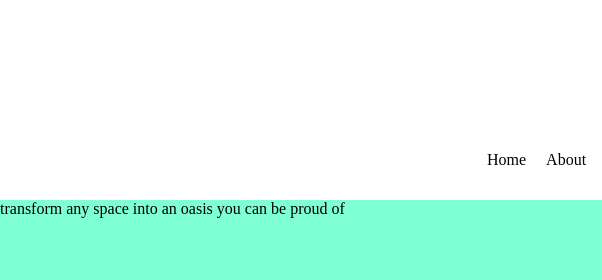
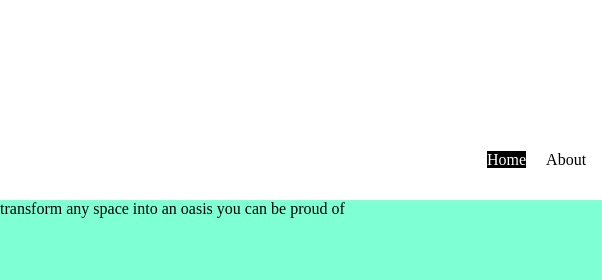
Before and after one commit to Asif7814/Lucky-Shrub-Certification-Project, a plain HTML site: page index.html in a window 1280 px wide. In both pictures the pointer is over the link "Home". Shown: the top 280 px of the page, 0-602 px from the left. Drawn offline with Linux system fonts and the light colour scheme.

Commit message:
Added hover pseudo-class for navigation tabs

```diff
--- a/css/styles.css
+++ b/css/styles.css
@@ -75,6 +75,11 @@ nav > ul > li > a {
     color: black;
 }
 
+nav > ul > li > a:hover {
+    color: white;
+    background-color: black;
+}
+
 main {
     grid-area: main;
 
```
